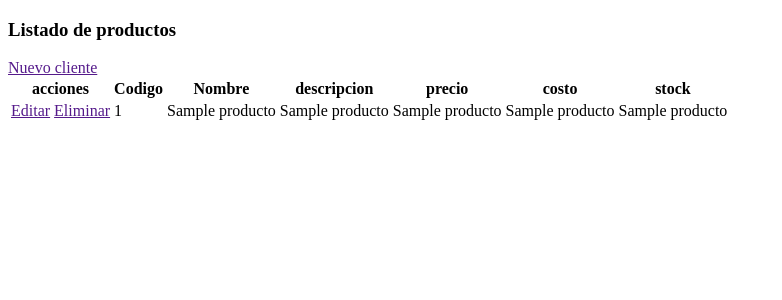
After one commit to marcovallehn/ujcv_2026_1_flask, a Flask app: template templates/productos/index.html in a window 1280 px wide. The commit adds this page. Shown: the top 300 px of the page, without its empty margins (0-782 px from the left). Run offline with Flask 3, Linux system fonts and the light colour scheme; the template is opened without the code that fills it: most values are stand-ins (such as "Sample title", 1, 10 or a date in 2020).

Commit message:
clase del 12 de marzo 2026

```diff
--- a/app.py
+++ b/app.py
@@ -12,17 +12,17 @@ conn = mysql.connector.connect(
         )
 
 
-@app.route("/")
-def index():
+@app.route("/clientes/")
+def clientes_index():
     cur = conn.cursor()
     cur.execute("SELECT * FROM clientes")
     datos = cur.fetchall()
     cur.close()
-    return render_template('index.html', lista_clientes=datos)
+    return render_template('clientes/index.html', lista_clientes=datos)
 
 
-@app.route("/agregar", methods=["GET", "POST"])
-def agregar():
+@app.route("/clientes/agregar", methods=["GET", "POST"])
+def agregar_datos():
     if request.method == 'POST':
         cursor = conn.cursor()
         nombre= request.form['CliNombre']
@@ -32,20 +32,18 @@ def agregar():
         direccion=request.form['CliDireccion']
         cursor.execute("insert into clientes(CliNombre,CliApellido, CliCorreo, CliTelefono, CliDireccion) values(%s, %s, %s, %s, %s)", (nombre, apellido, correo, telefono, direccion))
         conn.commit()
-        return redirect(url_for('index'))
+        return redirect(url_for('clientes_index'))
     elif request.method=='GET':
-         return render_template('agregar.html')
+         return render_template('/clientes/agregar.html')
 
 
-
-
-@app.route("/editar/<string:codigo>",  methods=["GET","POST"])
+@app.route("/clientes/editar/<string:codigo>",  methods=["GET","POST"])
 def editar(codigo):
     if request.method == 'GET':
         cur = conn.cursor()
         cur.execute("SELECT * FROM clientes where CliCodigo=%s", (codigo,))
         cliente = cur.fetchone()
-        return render_template('editar.html', cliente=cliente)
+        return render_template('/clientes/editar.html', cliente=cliente)
     elif request.method=='POST':
         cursor = conn.cursor()
         nombre= request.form['CliNombre']
@@ -55,12 +53,34 @@ def editar(codigo):
         direccion=request.form['CliDireccion']
         cursor.execute("update clientes set CliNombre=%s , CliApellido=%s, CliCorreo=%s, CliTelefono=%s, CliDireccion=%s where CliCodigo=%s", (nombre, apellido, correo, telefono, direccion,codigo))
         conn.commit()
-        return redirect(url_for('index'))
+        return redirect(url_for('clientes_index'))
 
 
-@app.route("/eliminar")
-def eliminar():
-    pass
+@app.route("/clientes/eliminar/<string:codigo>",  methods=["GET","POST"])
+def eliminar(codigo):
+    if request.method == 'GET':
+        cursor = conn.cursor()
+        cursor.execute("SELECT * FROM clientes where CliCodigo=%s", (codigo,))
+        cliente = cursor.fetchone()
+        return render_template('/clientes/eliminar.html', cliente=cliente)
+    elif request.method=='POST':
+        cursor = conn.cursor()
+        cursor.execute(" delete from clientes where CliCodigo=%s", (codigo,))
+        conn.commit()
+        return redirect(url_for('clientes_index'))
+
+
+@app.route("/productos/")
+def productos_index():
+    cur = conn.cursor()
+    cur.execute("SELECT * FROM productos")
+    datos = cur.fetchall()
+    cur.close()
+    return render_template('productos/index.html', lista_productos=datos)
+
+
+
+
 
 if __name__ == "__main__":
     app.jinja_env.auto_reload = True
--- a/templates/index.html
+++ b/templates/clientes/index.html
@@ -8,7 +8,7 @@
 <body>
     <h3>Listado de clientes </h3>
     <div>
-        <a href="">Nuevo cliente</a>
+        <a href="/clientes/agregar">Nuevo cliente</a>
     </div>
     <table>
         <thead>
@@ -24,8 +24,8 @@
             {% for cliente in lista_clientes%}
                 <tr>
                     <td>
-                        <a href="">Editar</a>
-                        <a href="">Eliminar</a>
+                        <a href="/clientes/editar/{{cliente.0}}">Editar</a>
+                        <a href="/clientes/eliminar/{{cliente.0}}">Eliminar</a>
                     </td>
                     <td>{{cliente.0}}</td>
                     <td>{{cliente.1}}</td>
--- /dev/null
+++ b/templates/productos/index.html
@@ -0,0 +1,44 @@
+<!DOCTYPE html>
+<html lang="en">
+<head>
+    <meta charset="UTF-8">
+    <meta name="viewport" content="width=device-width, initial-scale=1.0">
+    <title>Document</title>
+</head>
+<body>
+    <h3>Listado de productos </h3>
+    <div>
+        <a href="">Nuevo cliente</a>
+    </div>
+    <table>
+        <thead>
+            <th>acciones</th>
+            <th>Codigo</th>
+            <th>Nombre</th>
+            <th>descripcion</th>
+            <th>precio</th>
+            <th>costo</th>
+            <th>stock</th>
+        </thead>
+        <tbody>
+            {% for producto in lista_productos%}
+                <tr>
+                    <td>
+                        <a href="">Editar</a>
+                        <a href="">Eliminar</a>
+                    </td>
+                    <td>{{producto.0}}</td>
+                    <td>{{producto.1}}</td>
+                    <td>{{producto.2}}</td>
+                    <td>{{producto.3}}</td>
+                    <td>{{producto.4}}</td>
+                    <td>{{producto.5}}</td>
+             </tr>
+            {% endfor %}
+        </tbody>
+    </table>
+
+
+
+</body>
+</html>
```
Also changed, not shown: templates/clientes/eliminar.html (added, +29 -0 lines), templates/clientes/agregar.html (renamed from templates/agregar.html), templates/clientes/editar.html (renamed from templates/editar.html), templates/eliminar.html (deleted).
